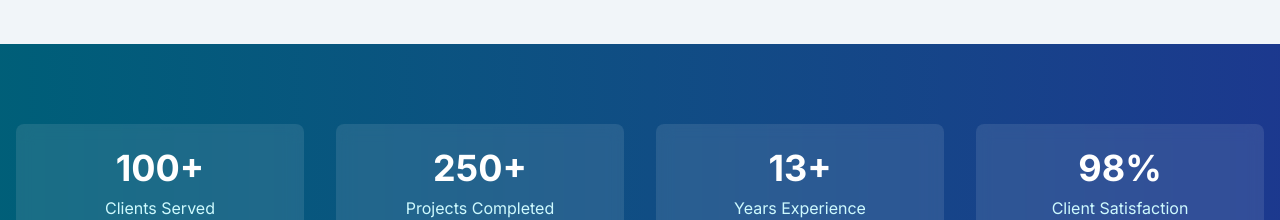
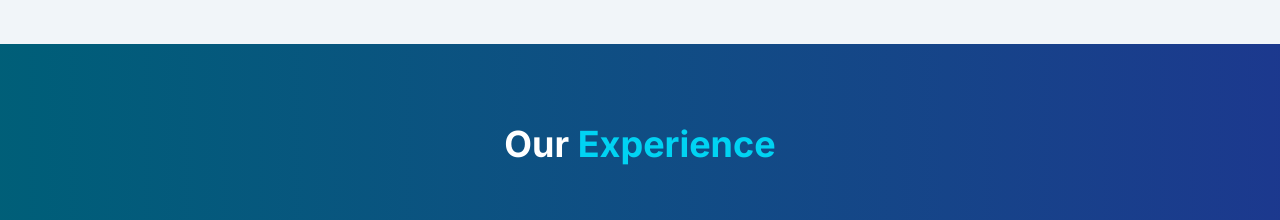
Before and after one commit to rajeshyandrathi/NainikaTechnologies, a Next.js app: page / in a window 1280 px wide. Shown: the part 2780-3000 px from the top of the page. Built offline with nearby package versions, Linux system fonts and the light colour scheme.

Commit message:
Update page.tsx

```diff
--- a/app/page.tsx
+++ b/app/page.tsx
@@ -220,8 +220,13 @@ export default function Home() {
         </div>
       </section>
 
-      {/* Stats Section */}
+     {/* Stats Section */}
       <section className="py-20 px-4 bg-gradient-to-r from-cyan-800 to-blue-900 text-white">
+        <div className="max-w-7xl mx-auto text-center mb-16">
+          <h2 className="text-3xl md:text-4xl font-bold mb-4 text-white">
+            Our <span className="text-cyan-400">Experience</span>
+          </h2>
+        </div>
         <div className="max-w-7xl mx-auto">
           <motion.div
             ref={statsRef}
```
